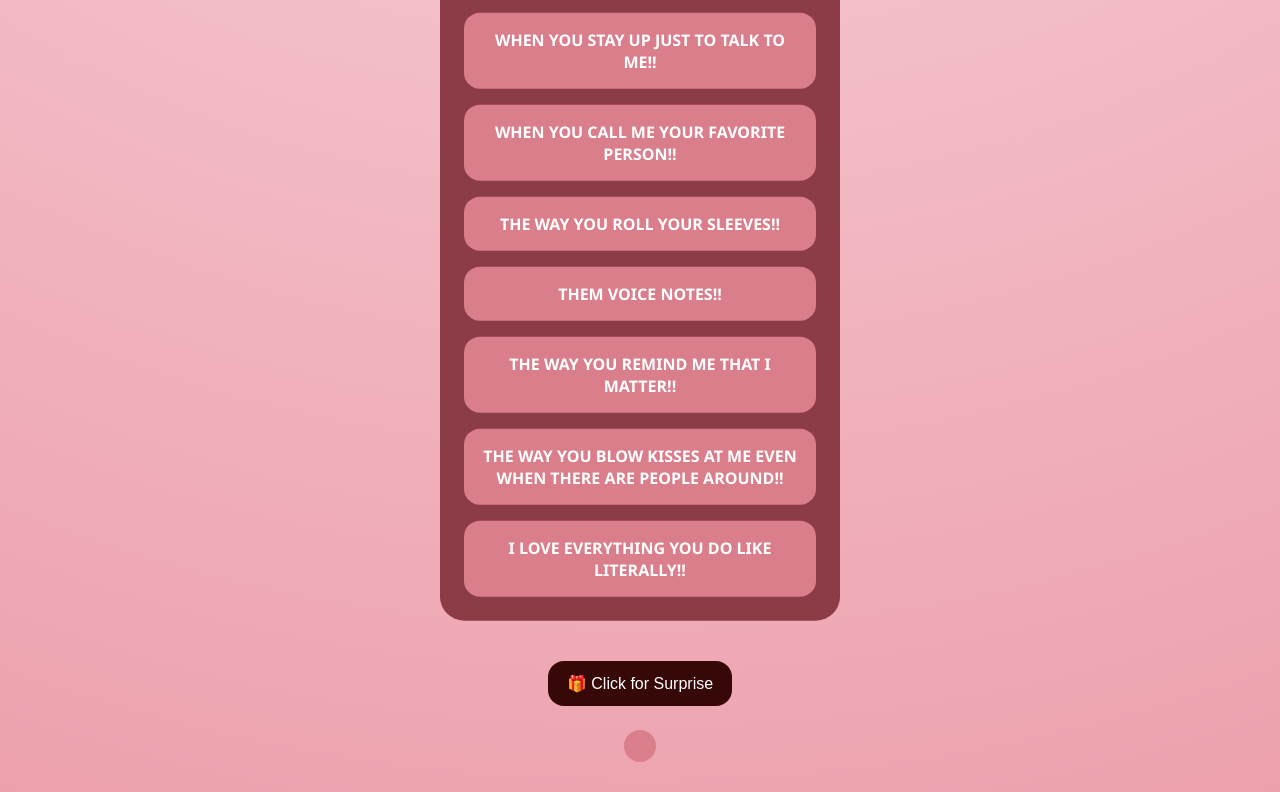
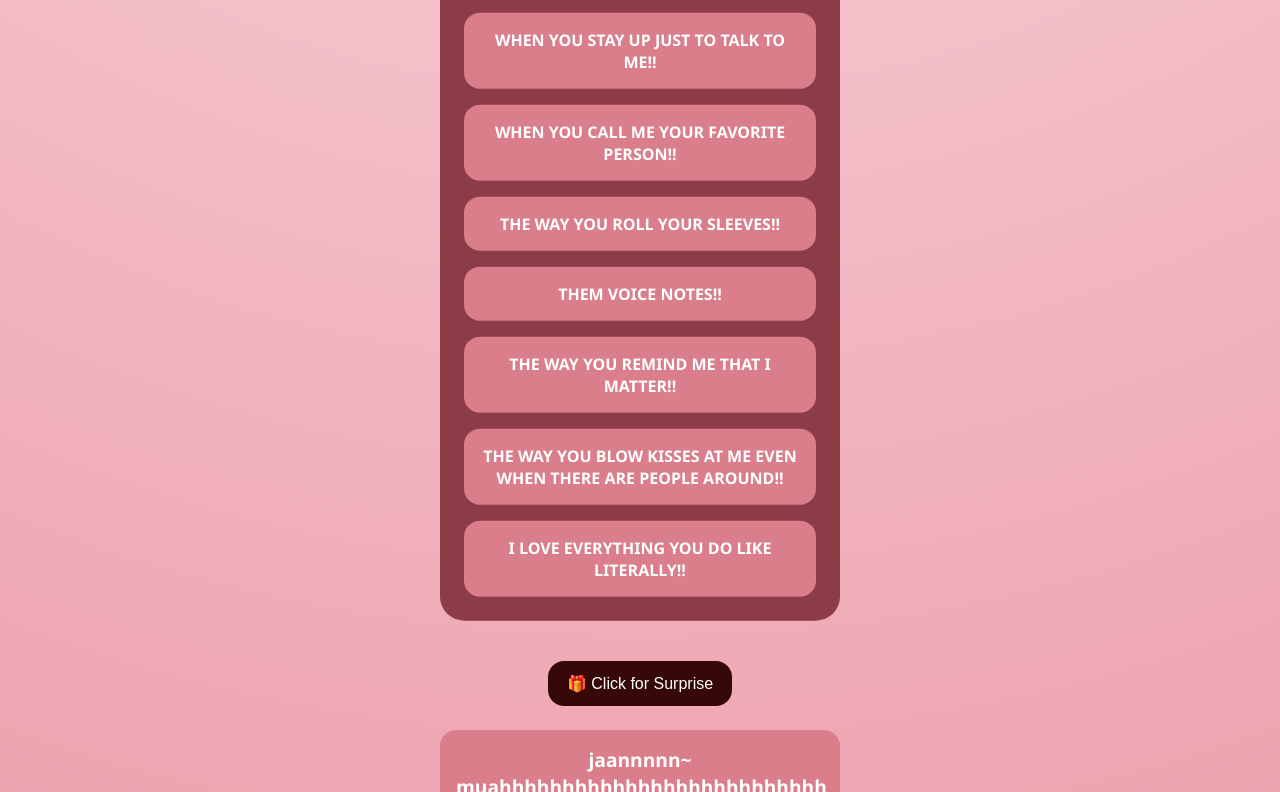
Before and after one commit to syednafisa/anniversary-card, a plain HTML site: page index.html in a window 1280 px wide. Both pictures are taken after a click on the button "🎁 Click for Surprise". Shown: the part 2987-3779 px from the top of the page. Drawn offline with Linux system fonts and the light colour scheme.

Commit message:
Update index.html

```diff
--- a/index.html
+++ b/index.html
@@ -294,7 +294,7 @@
 
     <button class="surprise-btn" onclick="showSurprise()">🎁 Click for Surprise</button>
     <div class="surprise-message" id="surpriseMessage">
-
+jaannnnn~ muahhhhhhhhhhhhhhhhhhhhhhhhhh hehehehe i love you so much ❤️😽😽💋
     </div>
 
     <div class="footer">
```
